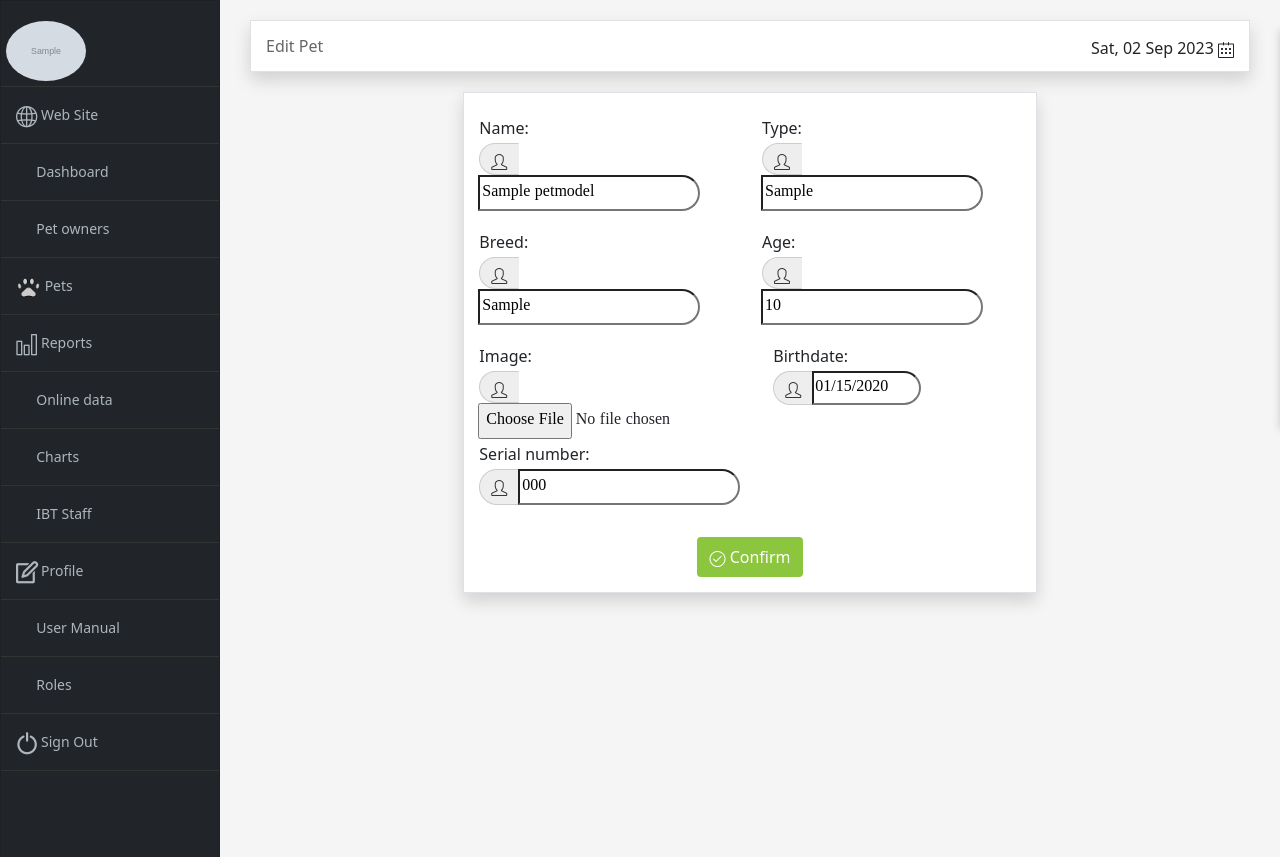
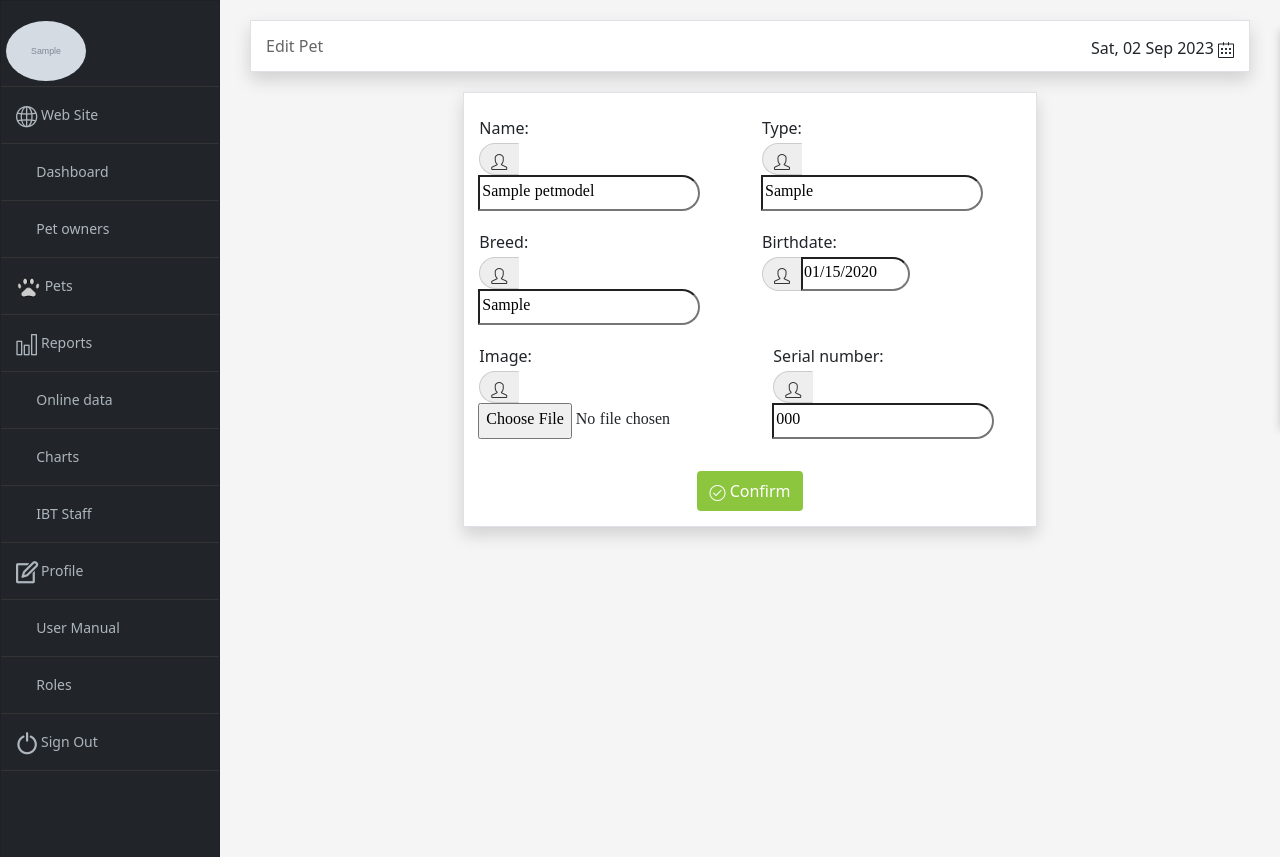
Before and after one commit to erfan-rfmhr/pet-tracker, a Django app: page /pets/1/update in a window 1280 px wide. Shown: the part 70-927 px from the top of the page. Run offline with Django 4.2, Linux system fonts and the light colour scheme; a user stored in the database is signed in; tables that the repository leaves empty hold one stand-in row (values such as "Sample post"); grey boxes marked "Sample" are stand-in pictures; some libraries are stand-ins or nearby versions; some web fonts are replaced.

Commit message:
remove age field in pet form. calculate age from birthdate value

```diff
--- a/pet/models.py
+++ b/pet/models.py
@@ -1,3 +1,5 @@
+from datetime import date
+
 from django.db import models
 
 from petowner.models import PetOwner
@@ -8,11 +10,15 @@ class PetModel(models.Model):
     name = models.CharField(max_length=255)
     type = models.CharField(max_length=255)
     breed = models.CharField(max_length=255)
-    age = models.IntegerField()
+    age = models.PositiveSmallIntegerField(null=True, blank=True)
     birthdate = models.DateField()
     image = models.ImageField(upload_to='images/', default='images/pet-logo.png')
     serial_number = models.CharField(max_length=255, unique=True)
     petowner = models.ForeignKey(PetOwner, on_delete=models.CASCADE, related_name='pets')
+
+    def save(self, *args, **kwargs):
+        self.age = (date.today() - self.birthdate).days // 365
+        super(PetModel, self).save(*args, **kwargs)
 
     def __str__(self):
         return self.name
--- a/templates/Pages/pet_update.html
+++ b/templates/Pages/pet_update.html
@@ -97,17 +97,18 @@
                                                     </div>
                                                     <div class="col">
                                                         <div class="form-group ">
-                                                            {{ form.age.errors }}
-                                                            <label for="{{ form.age.id_for_label }}"> {{ form.age.label }}:
+                                                            {{ form.birthdate.errors }}
+                                                            <label for="{{ form.birthdate.id_for_label }}"> {{ form.birthdate.label }}:
                                                             </label>
                                                             <div class="input-group round">
                                                         <span class="input-group-addon">
                                                             <i class="icon-user"></i>
                                                         </span>
-                                                                <input type="text" name="{{ form.age.html_name }}"
-                                                                       placeholder="{{ form.age.label }}"
-                                                                       id="{{ form.age.auto_id }}"
-                                                                       value="{{ form.age.value|default_if_none:'' }}">
+                                                                <input type="date" onfocus='this.showPicker()'
+                                                                       name="{{ form.birthdate.html_name }}"
+                                                                       placeholder="{{ form.birthdate.label }}"
+                                                                       id="{{ form.birthdate.auto_id }}"
+                                                                       value="{{ form.birthdate.value|date:"Y-m-d" }}">
                                                             </div><!-- /.input-group -->
                                                         </div><!-- /.form-group -->
                                                     </div>
@@ -131,25 +132,6 @@
                                                             </div><!-- /.input-group -->
                                                         </div><!-- /.form-group -->
                                                     </div>
-                                                    <div class="col">
-                                                        <div class="form-group ">
-                                                            {{ form.birthdate.errors }}
-                                                            <label for="{{ form.birthdate.id_for_label }}"> {{ form.birthdate.label }}:
-                                                            </label>
-                                                            <div class="input-group round">
-                                                        <span class="input-group-addon">
-                                                            <i class="icon-user"></i>
-                                                        </span>
-                                                                <input type="date" onfocus='this.showPicker()'
-                                                                       name="{{ form.birthdate.html_name }}"
-                                                                       placeholder="{{ form.birthdate.label }}"
-                                                                       id="{{ form.birthdate.auto_id }}"
-                                                                       value="{{ form.birthdate.value|date:"Y-m-d" }}">
-                                                            </div><!-- /.input-group -->
-                                                        </div><!-- /.form-group -->
-                                                    </div>
-                                                </div>
-                                                <div class="row">
                                                     <div class="col">
                                                         <div class="form-group ">
                                                             {{ form.serial_number.errors }}
```
